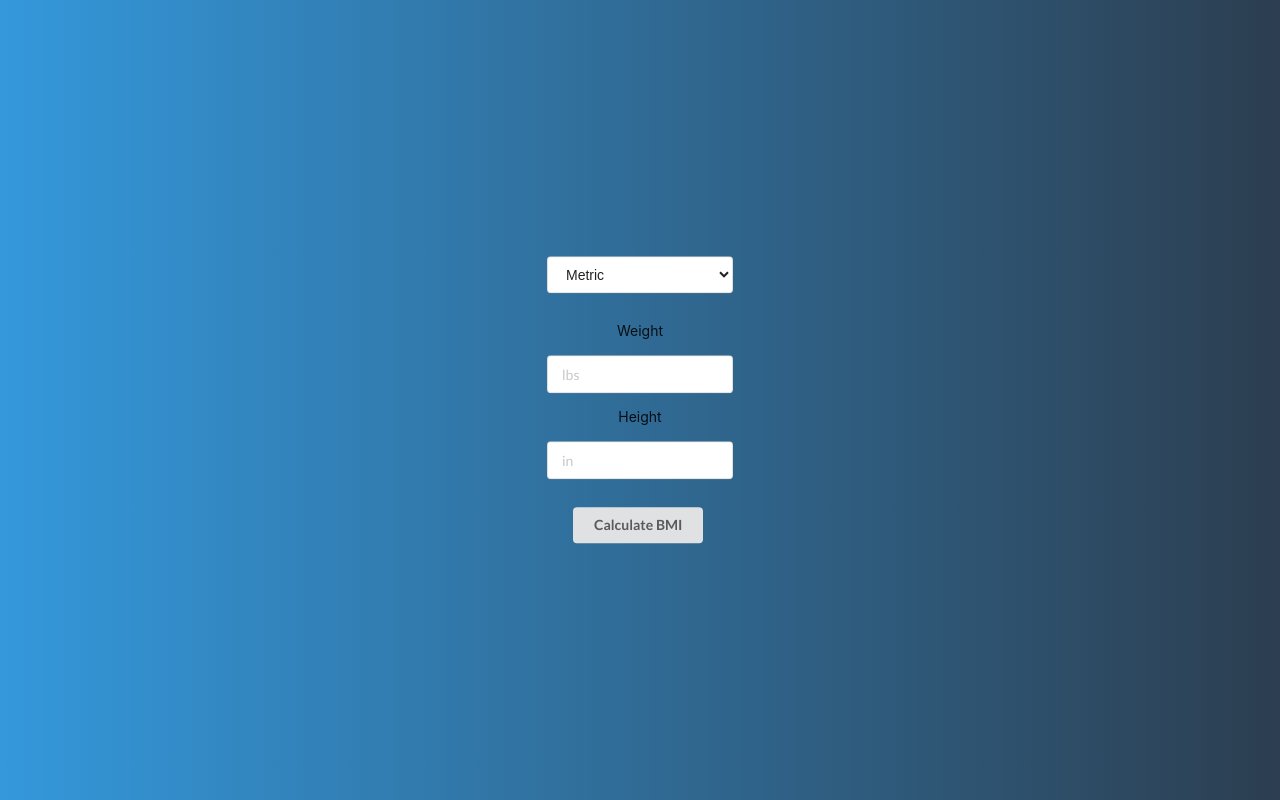
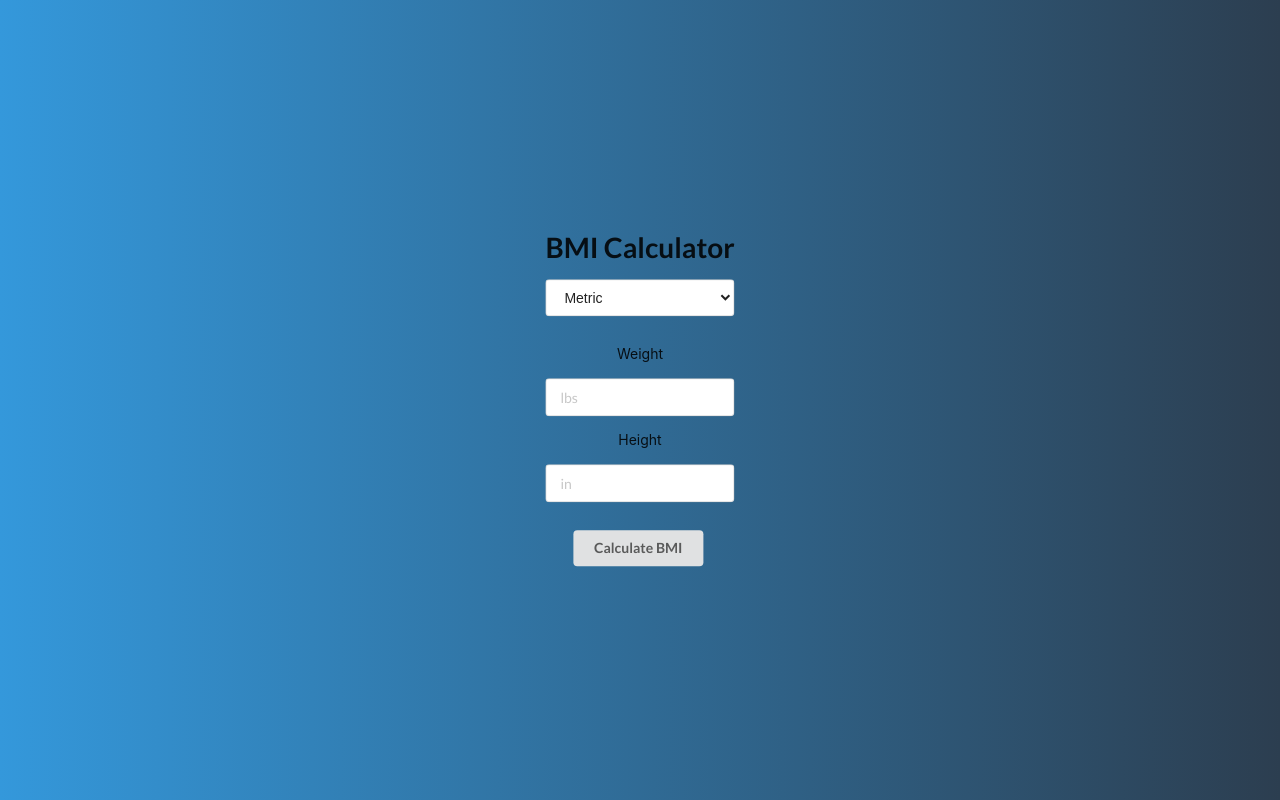
Before and after one commit to pgaunitz/react-loves-rails-bmi, a React (Create React App) app: page / in a window 1280 px wide. Built offline with nearby package versions, Linux system fonts and the light colour scheme.

Commit message:
Update readme

```diff
--- a/src/App.jsx
+++ b/src/App.jsx
@@ -28,8 +28,10 @@ class App extends Component {
 
   render() {
     return (
+      <>
+
       <div className="form_container">
-
+      <h1 class="ui header">BMI Calculator</h1>
         <Form
         countingSystem={this.state.countingSystem}
           weight={this.state.weight}
@@ -44,6 +46,7 @@ class App extends Component {
           />
         )}
       </div>
+      </>
     );
   }
 }
```
Also changed, not shown: 1 other file (tests, documents, lock files or other folders).
